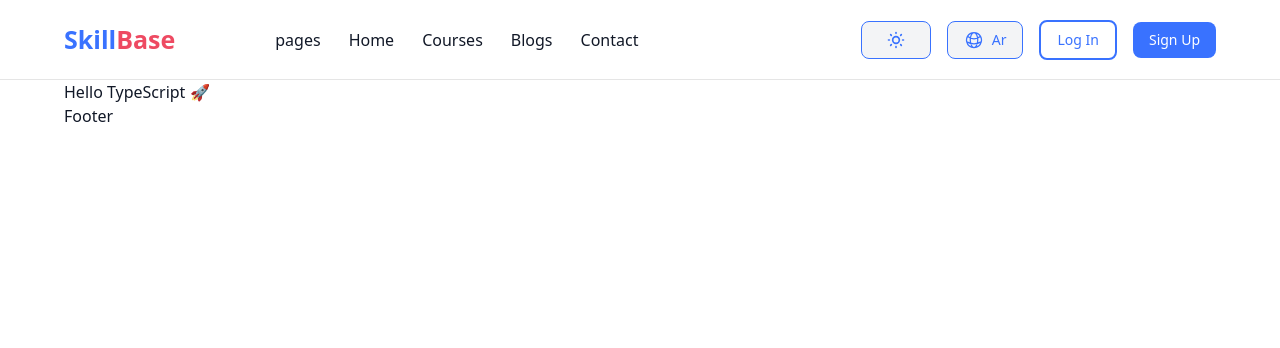
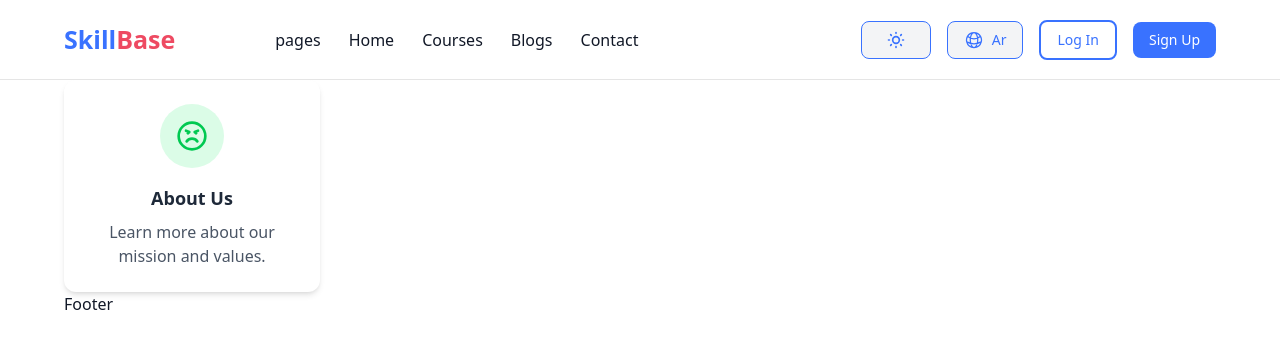
Before and after one commit to Amr-ahmed-98/Education-App, a React (Vite) app: page /about in a window 1280 px wide. Shown: the top 348 px of the page. Built offline with nearby package versions, Linux system fonts and the light colour scheme.

Commit message:
Add iconDetails Component with Example in About page

```diff
--- /dev/null
+++ b/src/components/molecules/IconDetails.tsx
@@ -0,0 +1,41 @@
+import React from 'react';
+
+interface iconDetailsProps {
+  icon: React.ComponentType<{ className?: string }>;
+  title?: string;
+  description?: string;
+  isCircle?: boolean;
+  iconColor?: string;
+  bgColor?: string;
+  size?: 'sm' | 'md' | 'lg';
+}
+
+const IconDetails: React.FC<iconDetailsProps> = ({
+  icon: Icon,
+  title,
+  description = 'Default description here',
+  isCircle = true,
+  iconColor = 'text-blue-500',
+  bgColor = 'bg-blue-100',
+  size = 'md',
+}) => {
+  const sizeClasses = {
+    sm: 'p-4 text-sm w-48',
+    md: 'p-6 text-base w-64',
+    lg: 'p-8 text-lg w-80',
+  }[size];
+
+  const shapeClass = isCircle ? 'rounded-full' : 'rounded-lg';
+
+  return (
+    <div className={`bg-white dark:bg-[var(--color-dark-secondary)] rounded-xl shadow-md ${sizeClasses} flex flex-col items-center text-center`}>
+      <div className={`${bgColor} ${shapeClass} p-4 mb-4 flex items-center justify-center`}>
+        <Icon className={`h-8 w-8 ${iconColor}`} />
+      </div>
+      {title && <h3 className="font-bold text-lg text-gray-800 dark:text-gray-200 mb-2">{title}</h3>}
+      <p className="text-gray-600 dark:text-gray-400">{description}</p>
+    </div>
+  );
+};
+
+export default IconDetails;
--- a/src/components/pages/About.tsx
+++ b/src/components/pages/About.tsx
@@ -1,4 +1,5 @@
-
+import { Angry  } from "lucide-react";
+import IconDetails from "../molecules/IconDetails";
 function About() {
    const message: string = "Hello TypeScript 🚀";
 
@@ -6,7 +7,18 @@ function About() {
   return (
     <div>
 
-      <h1>{message}</h1>
+      <h1>
+        {/* this Example to how to use this component */}
+        <IconDetails
+          icon={Angry}
+          title="About Us"
+          description="Learn more about our mission and values."
+          isCircle={true}
+          iconColor="text-green-500"
+          bgColor="bg-green-100"
+          size="md"
+        />
+      </h1>
     </div>
   )
 }
```
